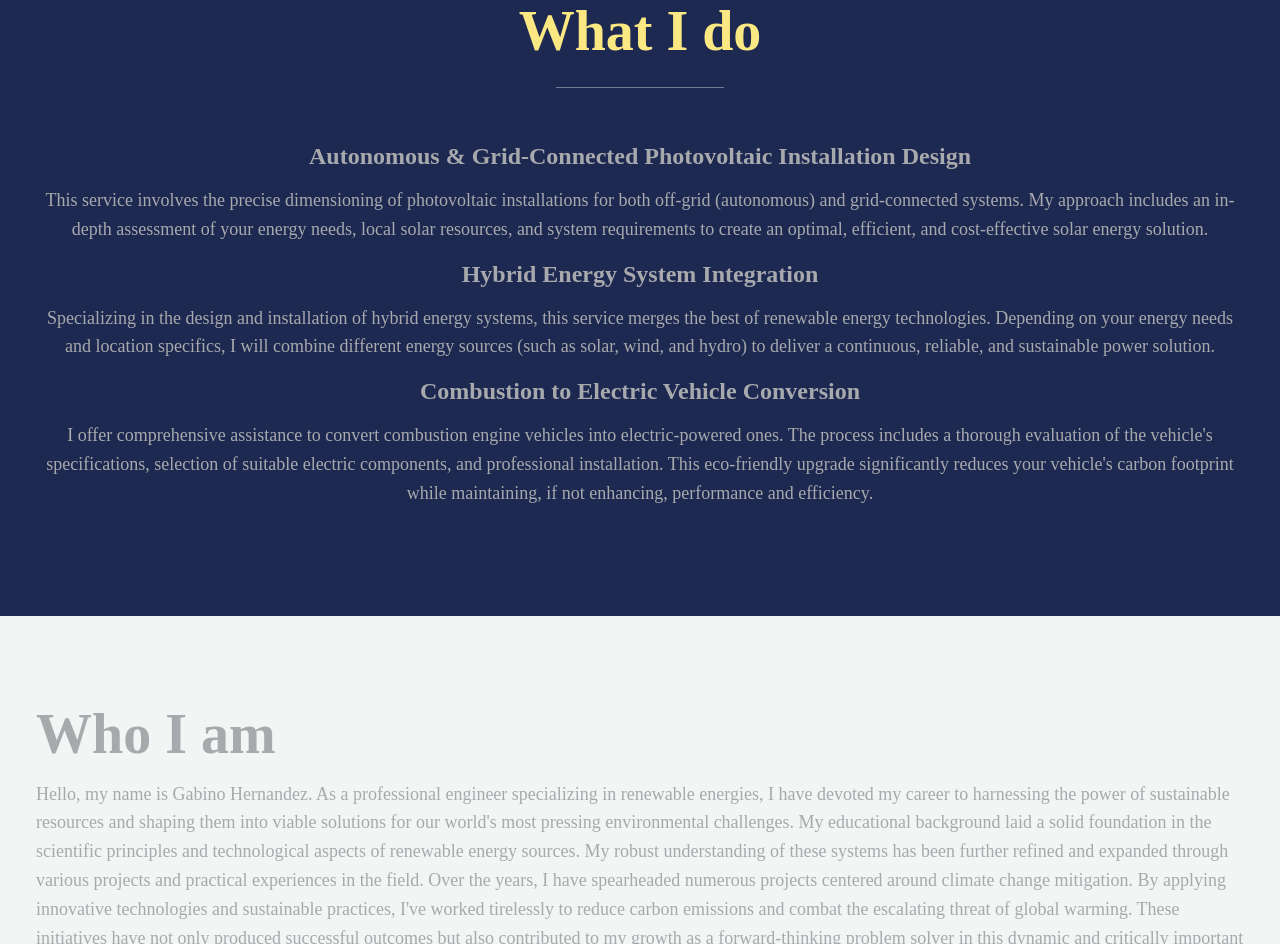
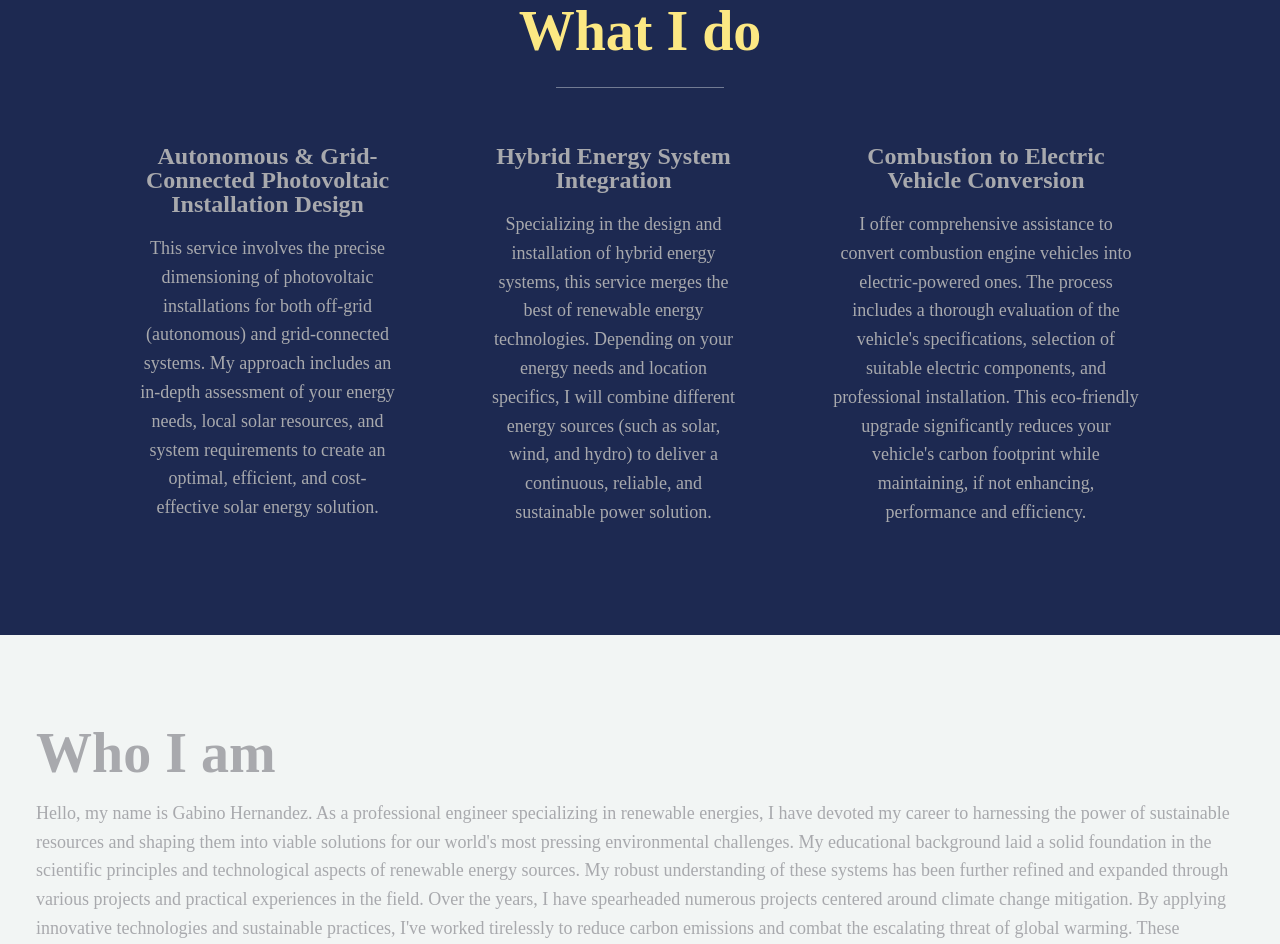
Before and after one commit to gabstech/personal-website1, a plain HTML site: page index.html in a window 1280 px wide. Shown: the part 887-1831 px from the top of the page. Drawn offline with Linux system fonts and the light colour scheme.

Commit message:
Estilo SERVICIOS -se agrego los estilos para que se mantuvieran como objetos flex y se mostraran en columnas para cuando la pantalla fuera mas grande de 880px -Se termino de probar la funcionalidad para cuando el dispositivo de pantalla sea menor a 880px

```diff
--- a/css/styles.css
+++ b/css/styles.css
@@ -219,4 +219,18 @@ img#logo{
     opacity: 0.4;
 }
 
-@media
+.service{
+    max-width: 500px;
+    margin: 0 auto;
+}
+
+@media (min-width: 880px){
+    .services{
+        display: flex;
+	max-width: 1000px;
+	margin: 0 auto;
+    }
+    .service + .service{
+        margin-left: 5em;
+    }
+}
```
